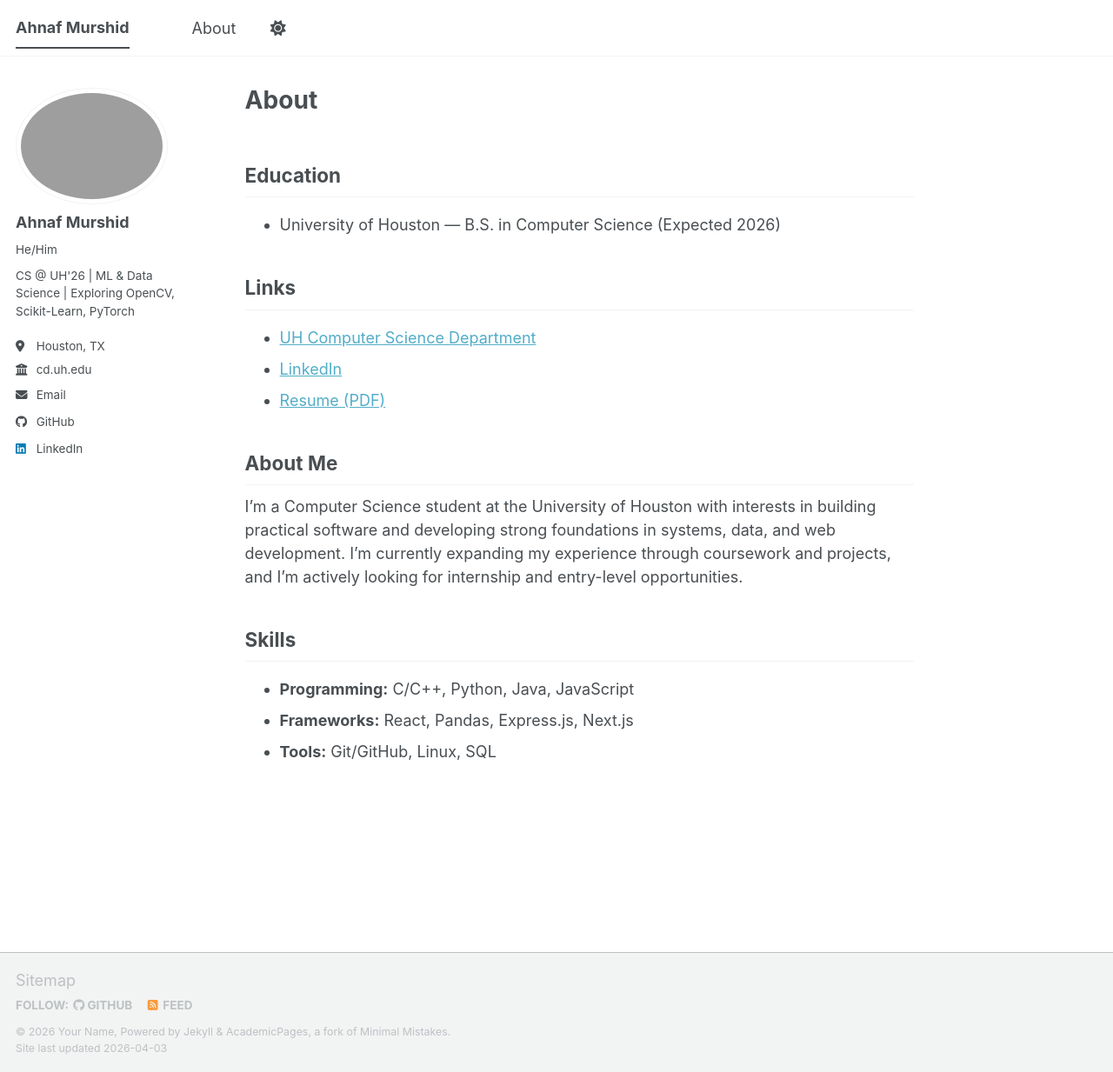
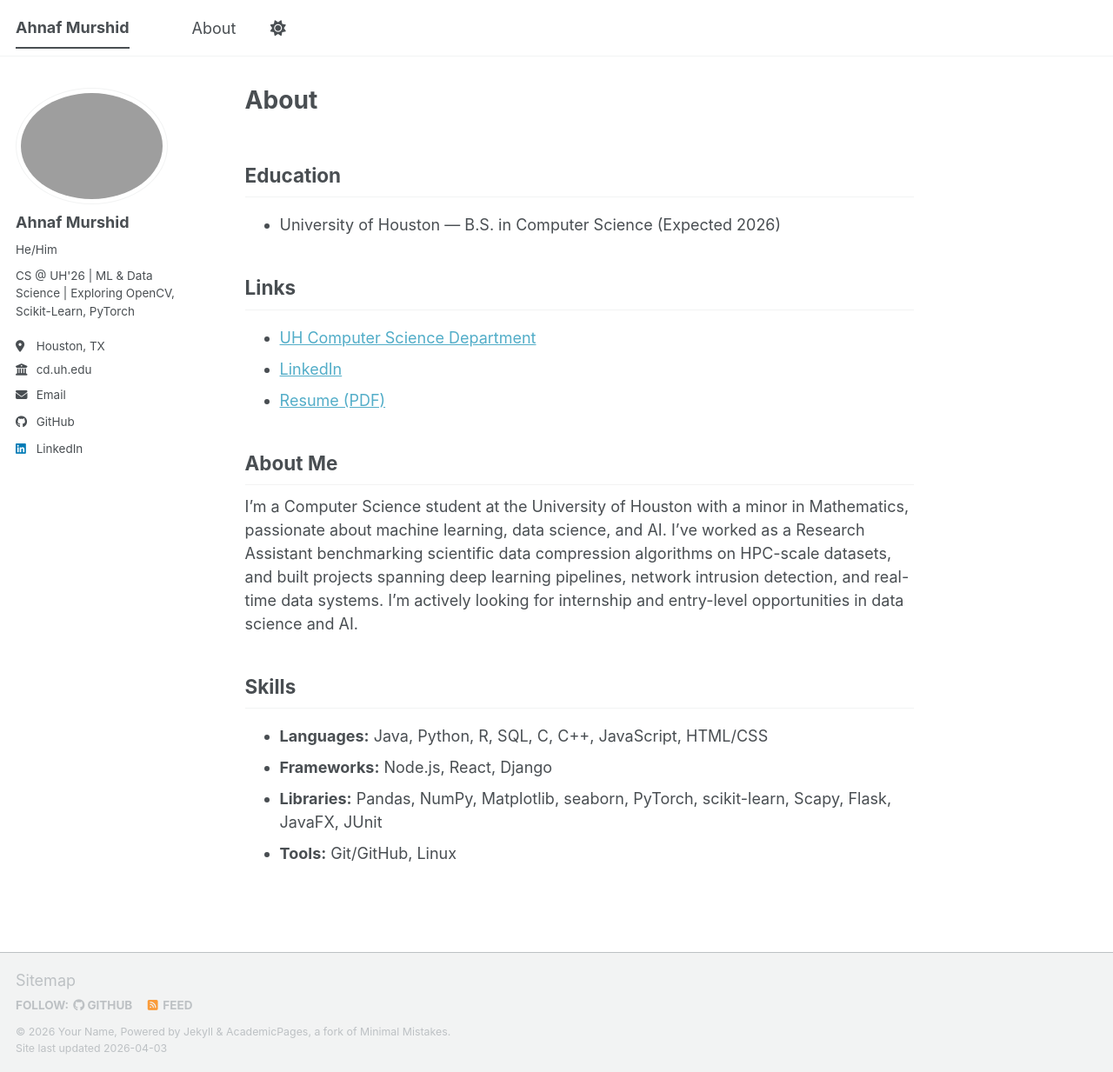
Before and after one commit to amurshid/amurshid.github.io, a Jekyll site: the page built from _pages/about.md, in a window 1280 px wide and 1233 px high. Shown: the whole window at 87% size. Built offline with Jekyll 4.4.1, drawn with Linux system fonts in a browser that asks for light colours; a script bundle is joined from its source files by our own code; library files that are not in the unit come from our copies.

Commit message:
Update about page with resume skills and bio

```diff
--- a/_pages/about.md
+++ b/_pages/about.md
@@ -19,10 +19,11 @@ redirect_from:
 
 ## About Me
 
-I'm a Computer Science student at the University of Houston with interests in building practical software and developing strong foundations in systems, data, and web development. I'm currently expanding my experience through coursework and projects, and I'm actively looking for internship and entry-level opportunities.
+I'm a Computer Science student at the University of Houston with a minor in Mathematics, passionate about machine learning, data science, and AI. I've worked as a Research Assistant benchmarking scientific data compression algorithms on HPC-scale datasets, and built projects spanning deep learning pipelines, network intrusion detection, and real-time data systems. I'm actively looking for internship and entry-level opportunities in data science and AI.
 
 ## Skills
 
-- **Programming:** C/C++, Python, Java, JavaScript
-- **Frameworks:** React, Pandas, Express.js, Next.js
-- **Tools:** Git/GitHub, Linux, SQL
+- **Languages:** Java, Python, R, SQL, C, C++, JavaScript, HTML/CSS
+- **Frameworks:** Node.js, React, Django
+- **Libraries:** Pandas, NumPy, Matplotlib, seaborn, PyTorch, scikit-learn, Scapy, Flask, JavaFX, JUnit
+- **Tools:** Git/GitHub, Linux
```
